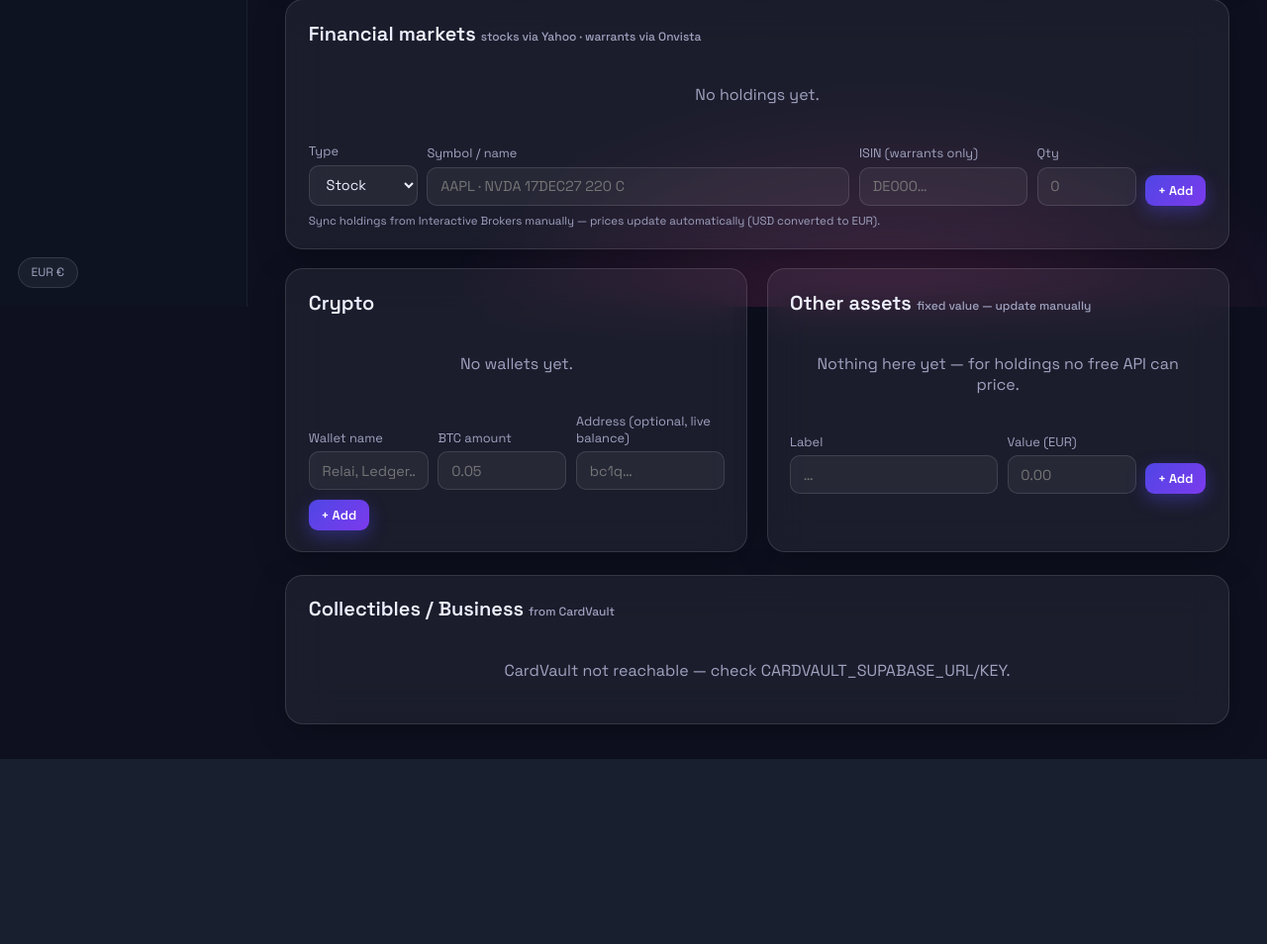
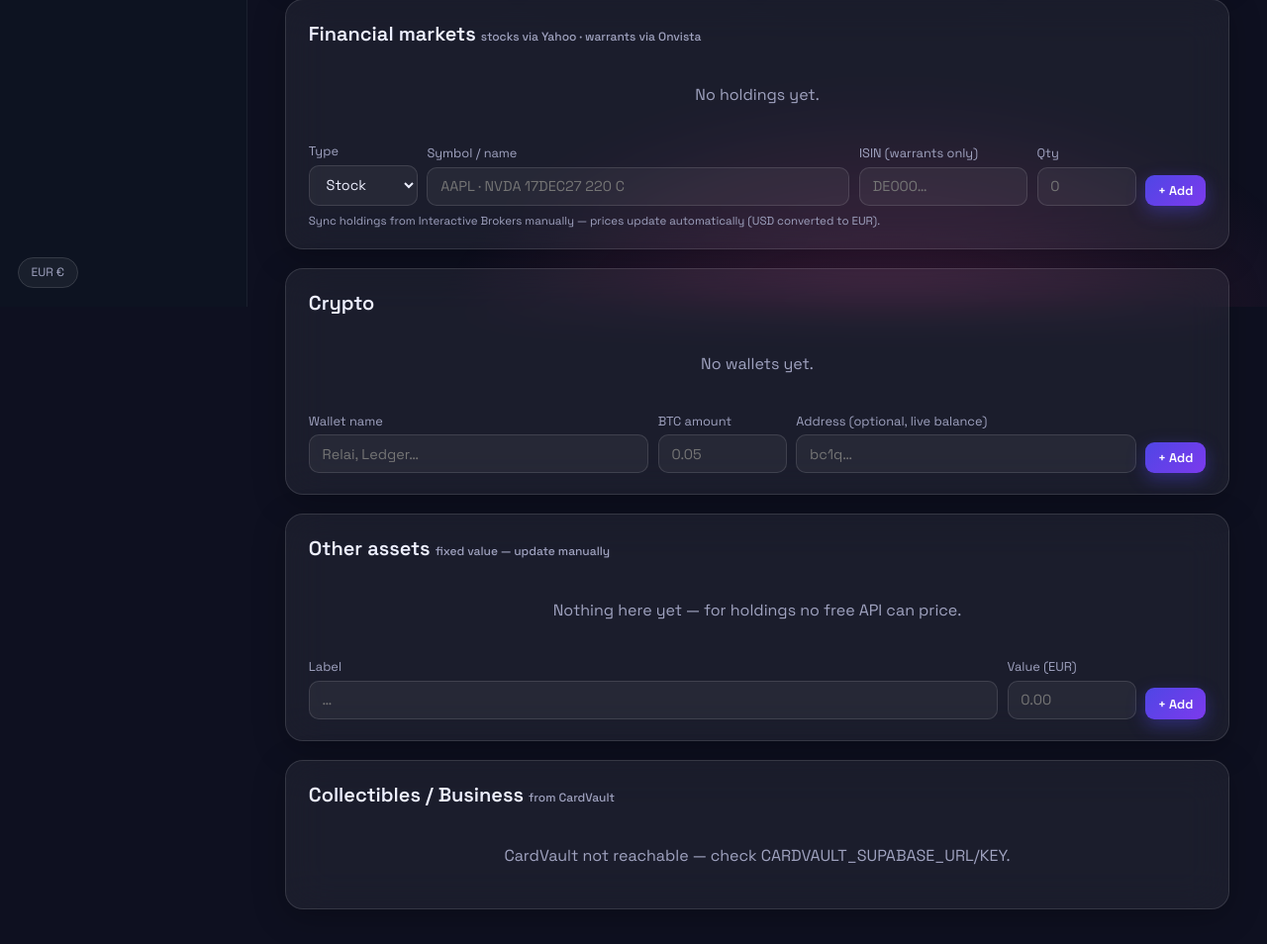
Before and after one commit to duaneyoung/fluxo, a Flask app: page /networth in a window 1280 px wide. Shown: the part 490-1444 px from the top of the page at 99% size. Before the commit the page ends 1257 px from the top, so only its background shows below. Run offline with Flask 3, Linux system fonts and the light colour scheme; data that the repository does not hold is empty.

Commit message:
Net worth: crypto panel full width like Financial markets

```diff
--- a/templates/networth.html
+++ b/templates/networth.html
@@ -95,9 +95,8 @@
     </div>
 </div>
 
-<div class="split" style="margin-top:1.2rem">
-    <!-- Crypto -->
-    <div class="panel glass">
+<!-- Crypto -->
+<div class="panel glass" style="margin-top:1.2rem">
         <h2>Crypto {% if btc_price %}<span style="font-size:.75rem;color:var(--muted);font-weight:500">BTC {{ currency_symbol }}{{ btc_price|money }}</span>{% endif %}</h2>
         {% if crypto %}
         <div class="table-wrap"><table>
@@ -134,10 +133,10 @@
             </div>
             <button class="btn sm" type="submit">+ Add</button>
         </form>
-    </div>
+</div>
 
-    <!-- Other / manual-value assets -->
-    <div class="panel glass">
+<!-- Other / manual-value assets -->
+<div class="panel glass" style="margin-top:1.2rem">
         <h2>Other assets <span style="font-size:.75rem;color:var(--muted);font-weight:500">fixed value — update manually</span></h2>
         {% if manual %}
         <div class="table-wrap"><table>
@@ -169,7 +168,6 @@
             </div>
             <button class="btn sm" type="submit">+ Add</button>
         </form>
-    </div>
 </div>
 
 <!-- Collectibles -->
```
